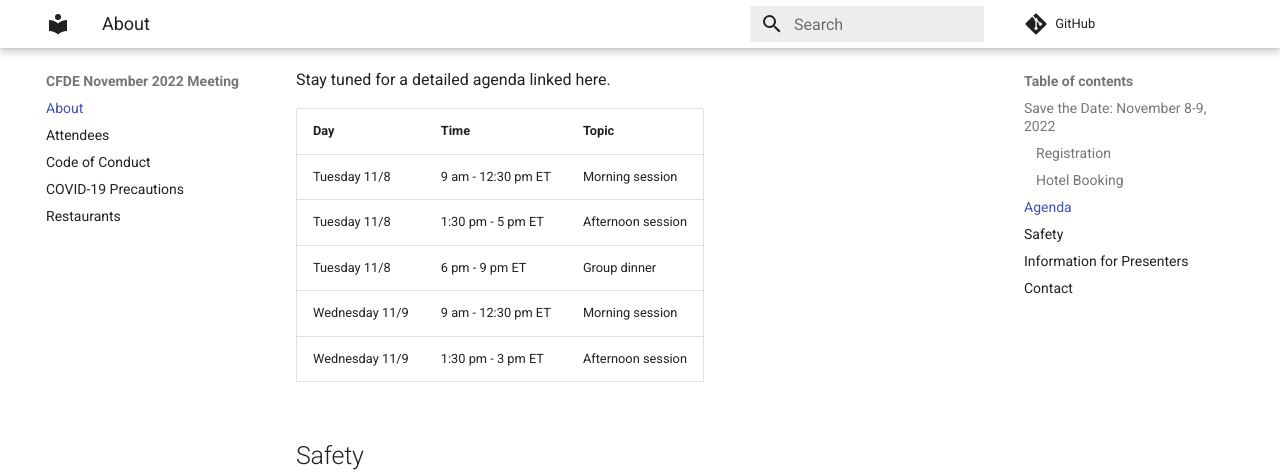
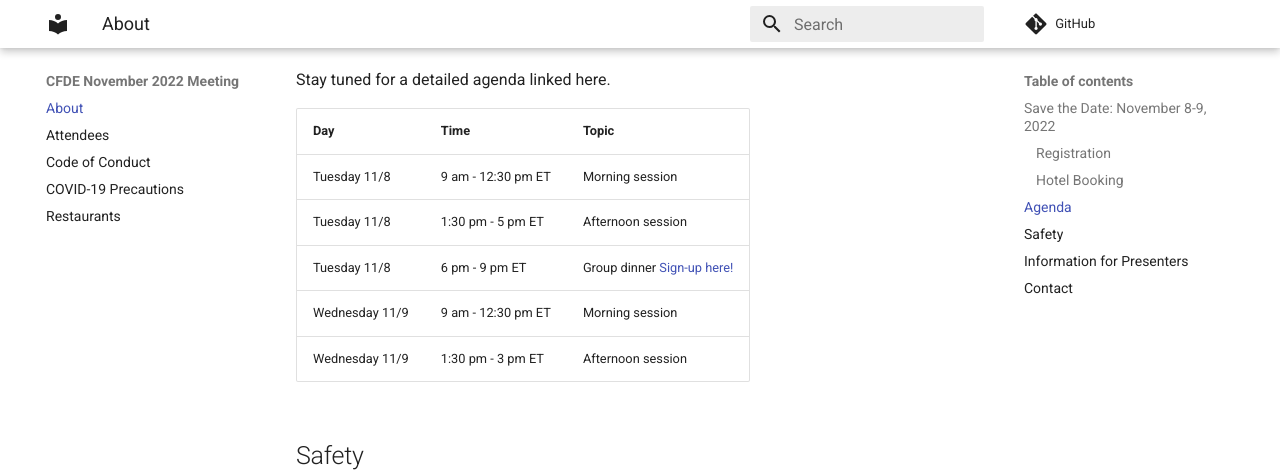
Before and after one commit to nih-cfde/2022-nov-meeting, an MkDocs documentation site: the page built from docs/index.md, in a window 1280 px wide and 900 px high, scrolled down 758 px. Shown: the top 472 px of the window. Built offline with MkDocs 1.6.1 and Material for MkDocs 9.7.7, drawn with Linux system fonts in a browser that asks for light colours; comment, search, counter and statistics services are not loaded.

Commit message:
Update index.md
group dinner added

```diff
--- a/docs/index.md
+++ b/docs/index.md
@@ -26,7 +26,7 @@ Stay tuned for a detailed agenda linked here.
 | --- | --- | --- |
 | Tuesday 11/8| 9 am - 12:30 pm ET | Morning session |
 | Tuesday 11/8 | 1:30 pm - 5 pm ET | Afternoon session |
-| Tuesday 11/8 | 6 pm - 9 pm ET | Group dinner |
+| Tuesday 11/8 | 6 pm - 9 pm ET | Group dinner [Sign-up here!](https://forms.gle/eg56LViZkUfBWvXv7)|
 | Wednesday 11/9 | 9 am - 12:30 pm ET  | Morning session  |
 | Wednesday 11/9 | 1:30 pm - 3 pm ET | Afternoon session |
 
```
